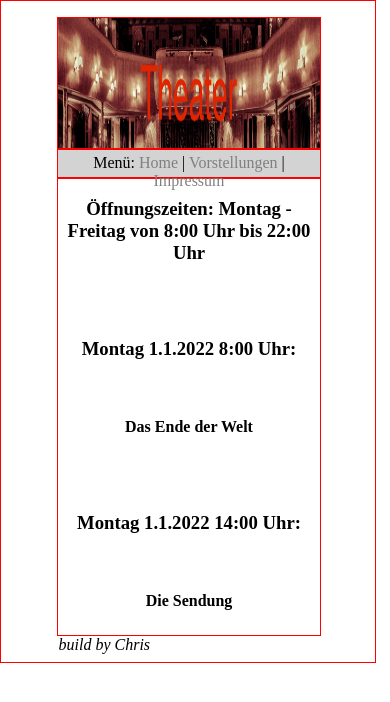
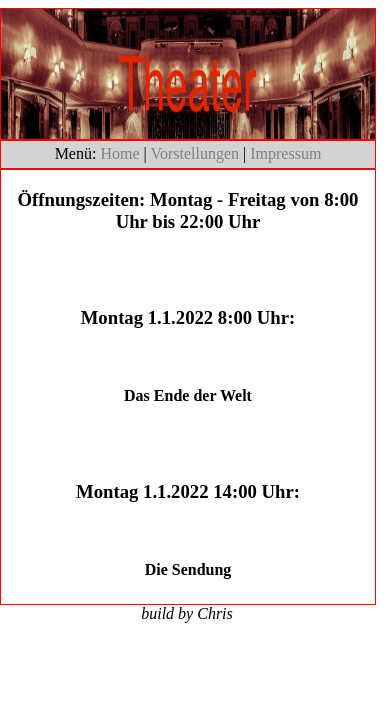
Before and after one commit to 0xChri2/School-Webpages-practice, a PHP site: page /pages/stages.html in a window 390 px wide. Shown: the top 702 px of the page. Run offline with PHP 8.4, Linux system fonts and the light colour scheme.

Commit message:
added media Exercise Nr 1

```diff
--- a/Rebulid/Exercise Nr 1/index.html
+++ b/Rebulid/Exercise Nr 1/index.html
@@ -1,8 +1,9 @@
 <!DOCTYPE html>
 <head>
     <meta charset='utf-8'>
-    <title>Page Title</title>
+    <title>Index</title>
     <link rel='stylesheet' type='text/css' href='main.css'>
+    <meta name="viewport" content="width=device-width, initial-scale=1.0">
 </head>
 <body>
     <div class="body">
--- a/Rebulid/Exercise Nr 1/main.css
+++ b/Rebulid/Exercise Nr 1/main.css
@@ -68,3 +68,35 @@
     position: absolute;
     left: 15%;
 }
+
+@media only screen and (max-width: 600px)
+{
+    .body
+    {
+        border: 0;
+    }
+    .head
+    {
+       width: 100%;
+       margin-left: 0px;
+    }
+    .menu
+    {
+       width: 100%;
+       margin-left: 0px;
+    }
+    .content
+    {
+       width: 100%;
+       margin-left: 0px;
+    }
+    .foot
+    {
+       width: 100%;
+       margin-left: 0px;
+       position: relative;
+       height: 100%;
+       text-align: center;
+       left: 0%;
+    }
+}
--- a/Rebulid/Exercise Nr 1/pages/impressum.html
+++ b/Rebulid/Exercise Nr 1/pages/impressum.html
@@ -1,7 +1,8 @@
 <!DOCTYPE html>
 <head>
     <meta charset='utf-8'>
-    <title>Page Title</title>
+    <meta name="viewport" content="width=device-width, initial-scale=1.0">
+    <title>Impressum</title>
     <link rel='stylesheet' type='text/css' href='../main.css'>
 </head>
 <body>
--- a/Rebulid/Exercise Nr 1/pages/stages.html
+++ b/Rebulid/Exercise Nr 1/pages/stages.html
@@ -1,7 +1,8 @@
 <!DOCTYPE html>
 <head>
     <meta charset='utf-8'>
-    <title>Page Title</title>
+    <meta name="viewport" content="width=device-width, initial-scale=1.0">
+    <title>Vorstellungen</title>
     <link rel='stylesheet' type='text/css' href='../main.css'>
 </head>
 <body>
```
Also changed, not shown: Rebulid/Exercise Nr 2/index.html (added, +11 -0 lines).
